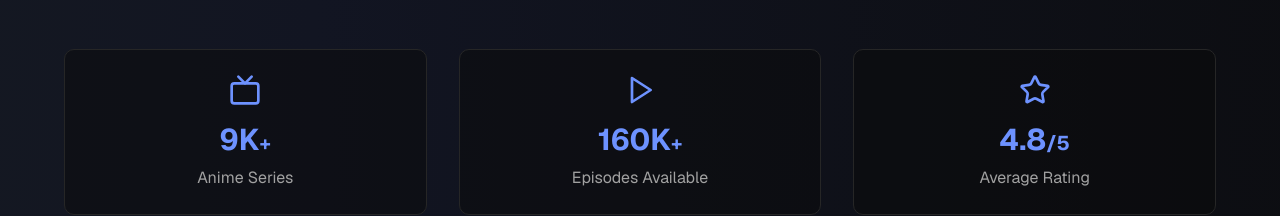
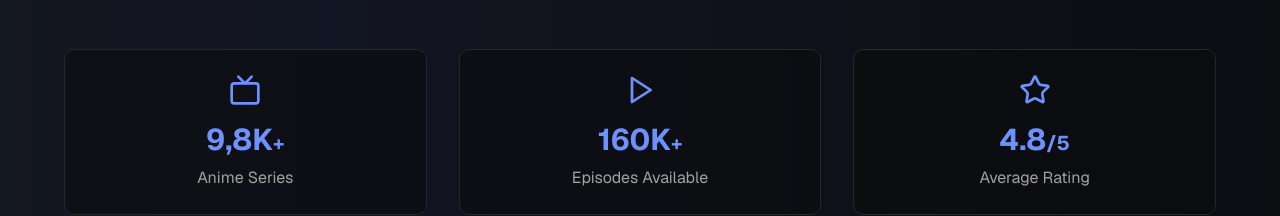
Before and after one commit to codercoder61/animeflix, a Next.js app: page / in a window 1280 px wide. Shown: the part 1052-1268 px from the top of the page. Built offline with nearby package versions, Linux system fonts and the light colour scheme.

Commit message:
Update stats-section.tsx

```diff
--- a/components/stats-section.tsx
+++ b/components/stats-section.tsx
@@ -20,7 +20,7 @@ export default function StatsSection() {
     const statsData: Stat[] = [
       {
         label: 'Anime Series',
-        value: '9K',
+        value: '9,8K',
         icon: <Tv size={32} />,
         suffix: '+',
       },
```
